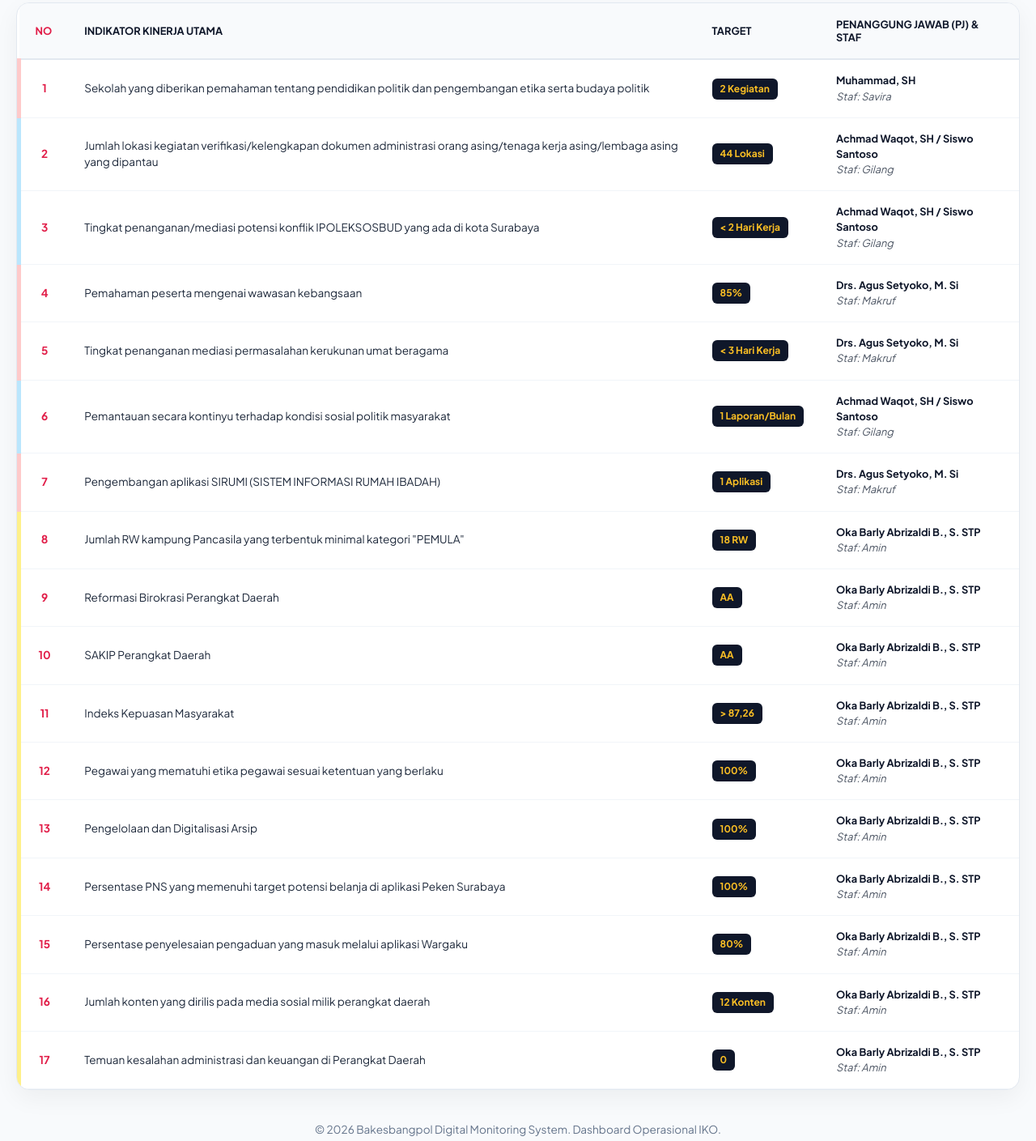
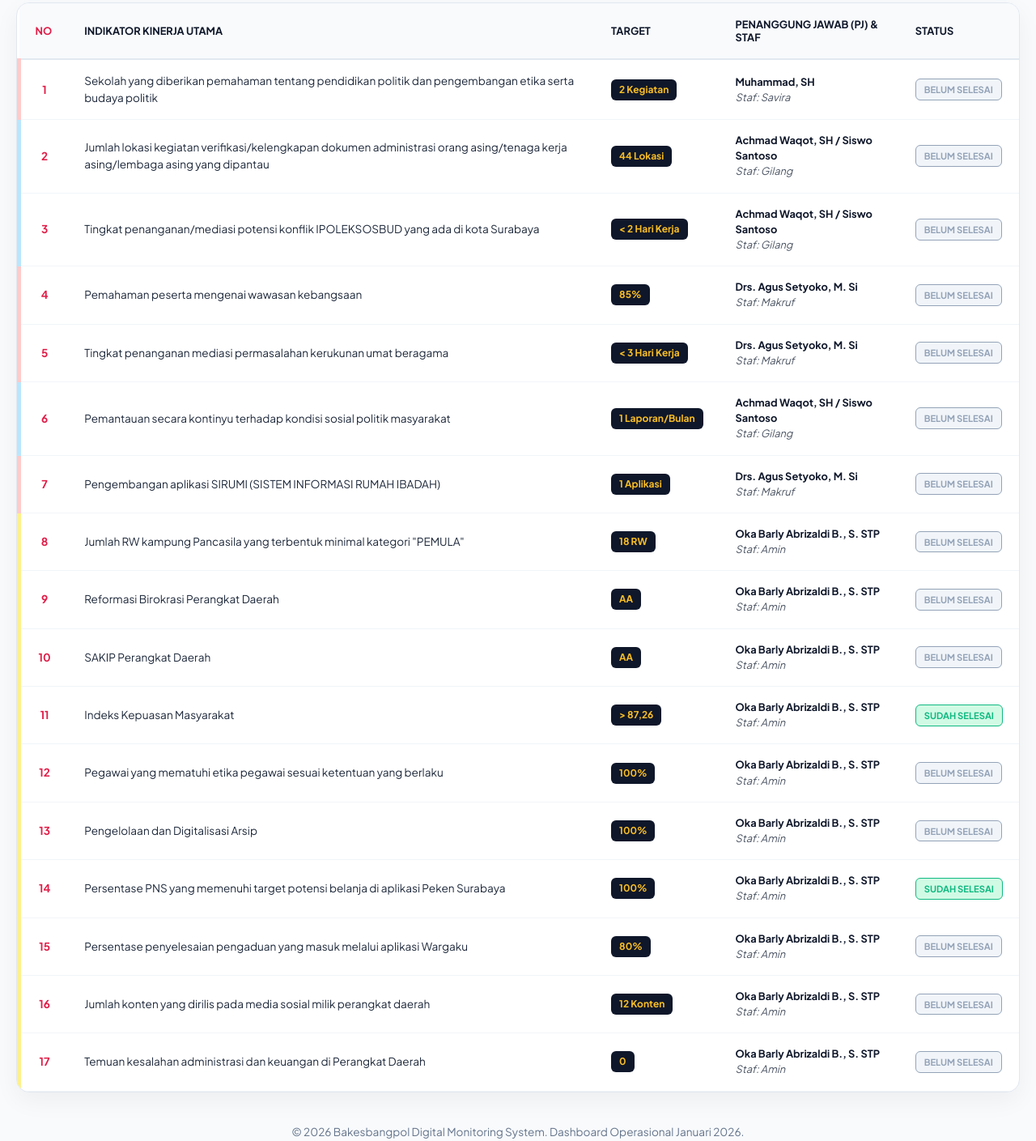
Before and after one commit to bakesbangpolsurabaya/IKO, a plain HTML site: page index.html in a window 1280 px wide. Shown: the part 552-1961 px from the top of the page at 81% size. Drawn offline with Linux system fonts and the light colour scheme.

Commit message:
Update index.html

```diff
--- a/index.html
+++ b/index.html
@@ -5,7 +5,7 @@
     <meta charset="UTF-8">
     <meta name="viewport" content="width=device-width, initial-scale=1.0">
     <link rel="shortcut icon" href="logo.png" type="image/x-icon">
-    <title>Monev IKO Bakesbangpol 2026</title>
+    <title>Monev IKO Bakesbangpol Januari 2026</title>
     <link href="https://fonts.googleapis.com/css2?family=Plus+Jakarta+Sans:wght@300;400;600;700&display=swap"
         rel="stylesheet">
     <link rel="stylesheet" href="https://cdnjs.cloudflare.com/ajax/libs/font-awesome/6.4.0/css/all.min.css">
@@ -18,6 +18,8 @@
             --light-bg: #f8fafc;
             --text-dark: #1e293b;
             --border-color: #e2e8f0;
+            --success-green: #10b981;
+            --pending-gray: #94a3b8;
         }
 
         * {
@@ -81,7 +83,6 @@
             background: var(--border-color);
         }
 
-        /* --- Grid Overview --- */
         .grid-container {
             display: grid;
             grid-template-columns: repeat(auto-fit, minmax(280px, 1fr));
@@ -151,7 +152,6 @@
             line-height: 1.4;
         }
 
-        /* --- Table Styling --- */
         .table-container {
             background: white;
             border-radius: 16px;
@@ -205,6 +205,28 @@
             white-space: nowrap;
         }
 
+        .status-badge {
+            display: inline-block;
+            padding: 4px 10px;
+            border-radius: 6px;
+            font-weight: 700;
+            font-size: 0.7rem;
+            text-transform: uppercase;
+            white-space: nowrap;
+        }
+
+        .status-done {
+            background: #d1fae5;
+            color: var(--success-green);
+            border: 1px solid var(--success-green);
+        }
+
+        .status-pending {
+            background: #f1f5f9;
+            color: var(--pending-gray);
+            border: 1px solid var(--pending-gray);
+        }
+
         .pj-col {
             color: var(--primary-blue);
             font-weight: 700;
@@ -218,24 +240,21 @@
             opacity: 0.8;
         }
 
-        /* Row Accent Colors */
-        .row-b1 {
-            border-left: 5px solid #fecaca;
-        }
-
-        .row-b2 {
-            border-left: 5px solid #bae6fd;
-        }
-
-        .row-sekre {
-            border-left: 5px solid #fef08a;
-        }
+        .row-b1 { border-left: 5px solid #fecaca; }
+        .row-b2 { border-left: 5px solid #bae6fd; }
+        .row-sekre { border-left: 5px solid #fef08a; }
 
         footer {
             text-align: center;
             padding: 40px 20px;
             color: #64748b;
             font-size: 0.85rem;
+        }
+
+        @media (max-width: 768px) {
+            header h1 { font-size: 1.5rem; }
+            th, td { padding: 12px; }
+            .target-badge, .status-badge { font-size: 0.7rem; }
         }
     </style>
 </head>
@@ -244,7 +263,7 @@
 
     <header>
         <h1><i class="fas fa-chart-line"></i> Monitoring & Evaluasi IKO</h1>
-        <p>Bakesbangpol &bull; Tahun 2026</p>
+        <p>Bakesbangpol &bull; Januari 2026</p>
     </header>
 
     <div class="container">
@@ -322,125 +341,128 @@
                         <th>Indikator Kinerja Utama</th>
                         <th>Target</th>
                         <th>Penanggung Jawab (PJ) & Staf</th>
+                        <th>Status</th>
                     </tr>
                 </thead>
                 <tbody>
                     <tr class="row-b1">
                         <td class="no-col">1</td>
-                        <td>Sekolah yang diberikan pemahaman tentang pendidikan politik dan pengembangan etika serta
-                            budaya politik</td>
+                        <td>Sekolah yang diberikan pemahaman tentang pendidikan politik dan pengembangan etika serta budaya politik</td>
                         <td><span class="target-badge">2 Kegiatan</span></td>
                         <td class="pj-col">Muhammad, SH <br><span class="staf-tag">Staf: Savira</span></td>
+                        <td><span class="status-badge status-pending">Belum Selesai</span></td>
                     </tr>
                     <tr class="row-b2">
                         <td class="no-col">2</td>
-                        <td>Jumlah lokasi kegiatan verifikasi/kelengkapan dokumen administrasi orang asing/tenaga kerja
-                            asing/lembaga asing yang dipantau</td>
+                        <td>Jumlah lokasi kegiatan verifikasi/kelengkapan dokumen administrasi orang asing/tenaga kerja asing/lembaga asing yang dipantau</td>
                         <td><span class="target-badge">44 Lokasi</span></td>
-                        <td class="pj-col">Achmad Waqot, SH / Siswo Santoso <br><span class="staf-tag">Staf:
-                                Gilang</span></td>
+                        <td class="pj-col">Achmad Waqot, SH / Siswo Santoso <br><span class="staf-tag">Staf: Gilang</span></td>
+                        <td><span class="status-badge status-pending">Belum Selesai</span></td>
                     </tr>
                     <tr class="row-b2">
                         <td class="no-col">3</td>
                         <td>Tingkat penanganan/mediasi potensi konflik IPOLEKSOSBUD yang ada di kota Surabaya</td>
                         <td><span class="target-badge">&lt; 2 Hari Kerja</span></td>
-                        <td class="pj-col">Achmad Waqot, SH / Siswo Santoso <br><span class="staf-tag">Staf:
-                                Gilang</span></td>
+                        <td class="pj-col">Achmad Waqot, SH / Siswo Santoso <br><span class="staf-tag">Staf: Gilang</span></td>
+                        <td><span class="status-badge status-pending">Belum Selesai</span></td>
                     </tr>
                     <tr class="row-b1">
                         <td class="no-col">4</td>
                         <td>Pemahaman peserta mengenai wawasan kebangsaan</td>
                         <td><span class="target-badge">85%</span></td>
                         <td class="pj-col">Drs. Agus Setyoko, M. Si <br><span class="staf-tag">Staf: Makruf</span></td>
+                        <td><span class="status-badge status-pending">Belum Selesai</span></td>
                     </tr>
                     <tr class="row-b1">
                         <td class="no-col">5</td>
                         <td>Tingkat penanganan mediasi permasalahan kerukunan umat beragama</td>
                         <td><span class="target-badge">&lt; 3 Hari Kerja</span></td>
                         <td class="pj-col">Drs. Agus Setyoko, M. Si <br><span class="staf-tag">Staf: Makruf</span></td>
+                        <td><span class="status-badge status-pending">Belum Selesai</span></td>
                     </tr>
                     <tr class="row-b2">
                         <td class="no-col">6</td>
                         <td>Pemantauan secara kontinyu terhadap kondisi sosial politik masyarakat</td>
                         <td><span class="target-badge">1 Laporan/Bulan</span></td>
-                        <td class="pj-col">Achmad Waqot, SH / Siswo Santoso <br><span class="staf-tag">Staf:
-                                Gilang</span></td>
+                        <td class="pj-col">Achmad Waqot, SH / Siswo Santoso <br><span class="staf-tag">Staf: Gilang</span></td>
+                        <td><span class="status-badge status-pending">Belum Selesai</span></td>
                     </tr>
                     <tr class="row-b1">
                         <td class="no-col">7</td>
                         <td>Pengembangan aplikasi SIRUMI (SISTEM INFORMASI RUMAH IBADAH)</td>
                         <td><span class="target-badge">1 Aplikasi</span></td>
                         <td class="pj-col">Drs. Agus Setyoko, M. Si <br><span class="staf-tag">Staf: Makruf</span></td>
+                        <td><span class="status-badge status-pending">Belum Selesai</span></td>
                     </tr>
                     <tr class="row-sekre">
                         <td class="no-col">8</td>
                         <td>Jumlah RW kampung Pancasila yang terbentuk minimal kategori "PEMULA"</td>
                         <td><span class="target-badge">18 RW</span></td>
-                        <td class="pj-col">Oka Barly Abrizaldi B., S. STP <br><span class="staf-tag">Staf: Amin</span>
-                        </td>
+                        <td class="pj-col">Oka Barly Abrizaldi B., S. STP <br><span class="staf-tag">Staf: Amin</span></td>
+                        <td><span class="status-badge status-pending">Belum Selesai</span></td>
                     </tr>
                     <tr class="row-sekre">
                         <td class="no-col">9</td>
                         <td>Reformasi Birokrasi Perangkat Daerah</td>
                         <td><span class="target-badge">AA</span></td>
-                        <td class="pj-col">Oka Barly Abrizaldi B., S. STP <br><span class="staf-tag">Staf: Amin</span>
-                        </td>
+                        <td class="pj-col">Oka Barly Abrizaldi B., S. STP <br><span class="staf-tag">Staf: Amin</span></td>
+                        <td><span class="status-badge status-pending">Belum Selesai</span></td>
                     </tr>
                     <tr class="row-sekre">
                         <td class="no-col">10</td>
                         <td>SAKIP Perangkat Daerah</td>
                         <td><span class="target-badge">AA</span></td>
-                        <td class="pj-col">Oka Barly Abrizaldi B., S. STP <br><span class="staf-tag">Staf: Amin</span>
-                        </td>
+                        <td class="pj-col">Oka Barly Abrizaldi B., S. STP <br><span class="staf-tag">Staf: Amin</span></td>
+                        <td><span class="status-badge status-pending">Belum Selesai</span></td>
                     </tr>
                     <tr class="row-sekre">
                         <td class="no-col">11</td>
                         <td>Indeks Kepuasan Masyarakat</td>
                         <td><span class="target-badge">&gt; 87,26</span></td>
-                        <td class="pj-col">Oka Barly Abrizaldi B., S. STP <br><span class="staf-tag">Staf: Amin</span>
-                        </td>
+                        <td class="pj-col">Oka Barly Abrizaldi B., S. STP <br><span class="staf-tag">Staf: Amin</span></td>
+                        <td><span class="status-badge status-done">Sudah Selesai</span></td>
                     </tr>
                     <tr class="row-sekre">
                         <td class="no-col">12</td>
                         <td>Pegawai yang mematuhi etika pegawai sesuai ketentuan yang berlaku</td>
                         <td><span class="target-badge">100%</span></td>
-                        <td class="pj-col">Oka Barly Abrizaldi B., S. STP <br><span class="staf-tag">Staf: Amin</span>
-                        </td>
+                        <td class="pj-col">Oka Barly Abrizaldi B., S. STP <br><span class="staf-tag">Staf: Amin</span></td>
+                        <td><span class="status-badge status-pending">Belum Selesai</span></td>
                     </tr>
                     <tr class="row-sekre">
                         <td class="no-col">13</td>
                         <td>Pengelolaan dan Digitalisasi Arsip</td>
                         <td><span class="target-badge">100%</span></td>
-                        <td class="pj-col">Oka Barly Abrizaldi B., S. STP <br><span class="staf-tag">Staf: Amin</span>
-                        </td>
+                        <td class="pj-col">Oka Barly Abrizaldi B., S. STP <br><span class="staf-tag">Staf: Amin</span></td>
+                        <td><span class="status-badge status-pending">Belum Selesai</span></td>
                     </tr>
                     <tr class="row-sekre">
                         <td class="no-col">14</td>
                         <td>Persentase PNS yang memenuhi target potensi belanja di aplikasi Peken Surabaya</td>
                         <td><span class="target-badge">100%</span></td>
-                        <td class="pj-col">Oka Barly Abrizaldi B., S. STP <br><span class="staf-tag">Staf: Amin</span>
-                        </td>
+                        <td class="pj-col">Oka Barly Abrizaldi B., S. STP <br><span class="staf-tag">Staf: Amin</span></td>
+                        <td><span class="status-badge status-done">Sudah Selesai</span></td>
                     </tr>
                     <tr class="row-sekre">
                         <td class="no-col">15</td>
                         <td>Persentase penyelesaian pengaduan yang masuk melalui aplikasi Wargaku</td>
                         <td><span class="target-badge">80%</span></td>
-                        <td class="pj-col">Oka Barly Abrizaldi B., S. STP <br><span class="staf-tag">Staf: Amin</span>
-                        </td>
+                        <td class="pj-col">Oka Barly Abrizaldi B., S. STP <br><span class="staf-tag">Staf: Amin</span></td>
+                        <td><span class="status-badge status-pending">Belum Selesai</span></td>
                     </tr>
                     <tr class="row-sekre">
                         <td class="no-col">16</td>
                         <td>Jumlah konten yang dirilis pada media sosial milik perangkat daerah</td>
                         <td><span class="target-badge">12 Konten</span></td>
-                        <td class="pj-col">Oka Barly Abrizaldi B., S. STP <br><span class="staf-tag">Staf: Amin</span>
-                        </td>
+                        <td class="pj-col">Oka Barly Abrizaldi B., S. STP <br><span class="staf-tag">Staf: Amin</span></td>
+                        <td><span class="status-badge status-pending">Belum Selesai</span></td>
                     </tr>
                     <tr class="row-sekre">
                         <td class="no-col">17</td>
                         <td>Temuan kesalahan administrasi dan keuangan di Perangkat Daerah</td>
                         <td><span class="target-badge">0</span></td>
-                        <td class="pj-col">Oka Barly Abrizaldi B., S. STP <br><span class="staf-tag">Staf: Amin</span>
-                        </td>
+                        <td class="pj-col">Oka Barly Abrizaldi B., S. STP <br><span class="staf-tag">Staf: Amin</span></td>
+                        <td><span class="status-badge status-pending">Belum Selesai</span></td>
                     </tr>
                 </tbody>
             </table>
@@ -448,7 +470,7 @@
     </div>
 
     <footer>
-        <p>&copy; 2026 Bakesbangpol Digital Monitoring System. Dashboard Operasional IKO.</p>
+        <p>&copy; 2026 Bakesbangpol Digital Monitoring System. Dashboard Operasional Januari 2026.</p>
     </footer>
 </body>
 
```
